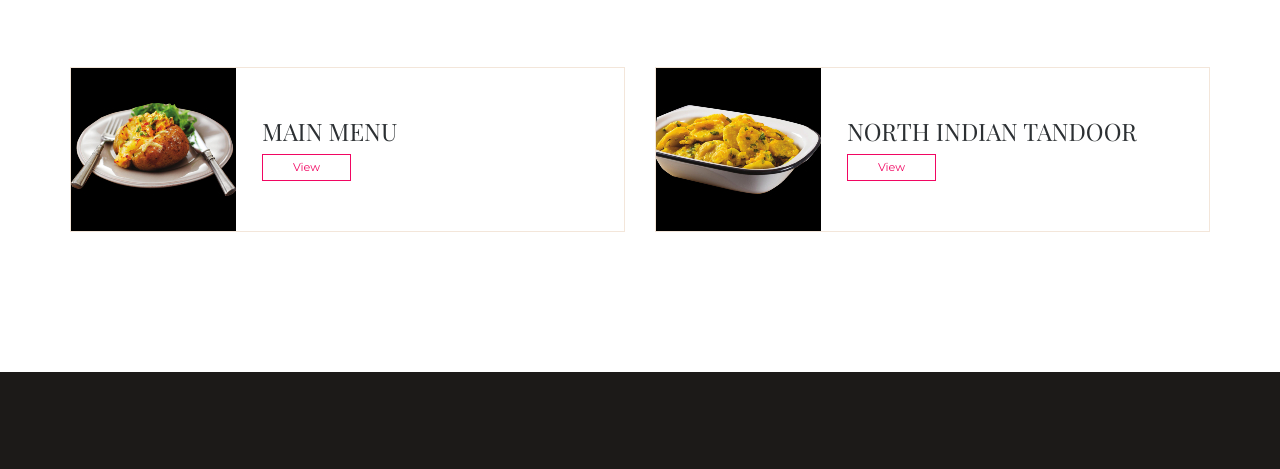
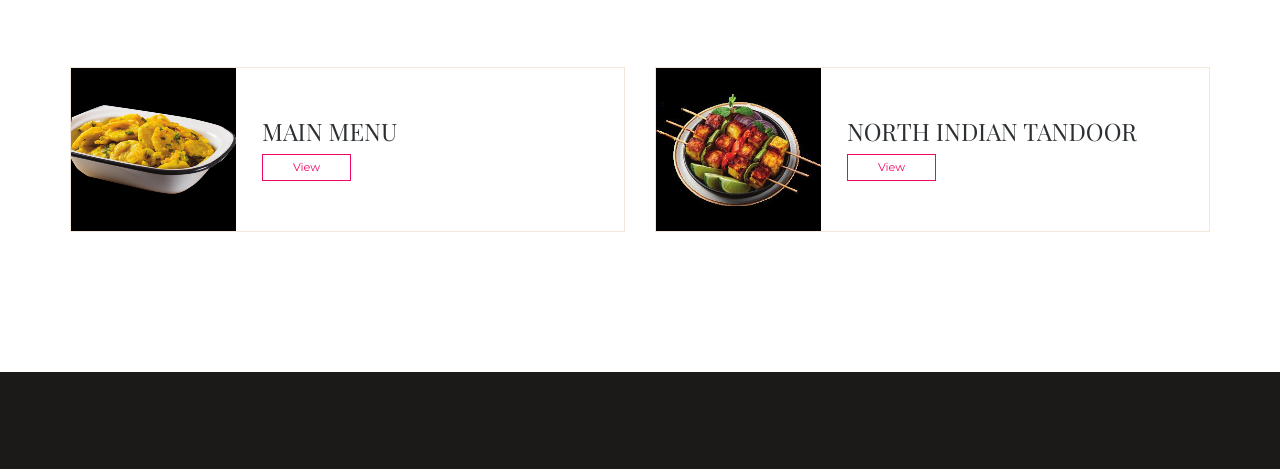
Before and after one commit to kobare/taj_express, a plain HTML site: page index.html in a window 1280 px wide. Shown: the part 1497-1966 px from the top of the page. Drawn offline with nearby package versions, Linux system fonts and the light colour scheme.

Commit message:
Edited home page

```diff
--- a/index.html
+++ b/index.html
@@ -140,7 +140,7 @@
             <div class="row">
               <div class="col-sm-6 col-lg-6">
                 <div class="single_food_item media">
-                  <img src="img/home/09.jpg" class="img-responsive" alt="..." />
+                  <img src="img/home/11.jpg" class="img-responsive" alt="..." />
                   <div class="media-body align-self-center">
                     <h3>Main Menu</h3>
                     <!-- <p>Extra info goes here</p> -->
@@ -150,7 +150,7 @@
               </div>
               <div class="col-sm-6 col-lg-6">
                 <div class="single_food_item media">
-                  <img src="img/home/11.jpg" class="img-responsive" alt="..." />
+                  <img src="img/home/13.jpg" class="img-responsive" alt="..." />
                   <div class="media-body align-self-center">
                     <h3>North Indian Tandoor</h3>
                     <!-- <p>Extra info goes here</p> -->
```
Also changed, not shown: img/home/13.jpg (added).
